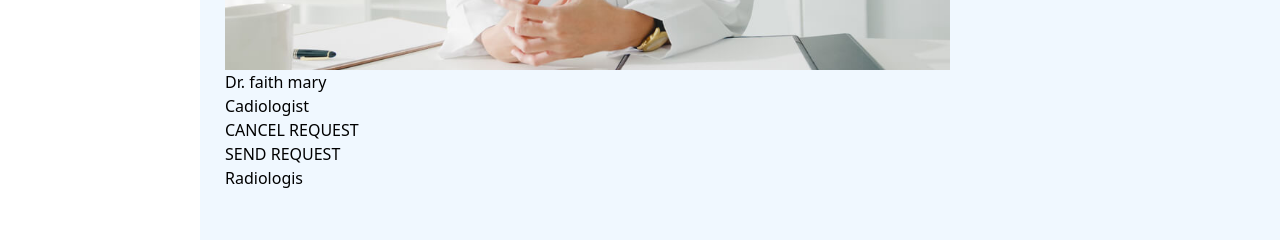
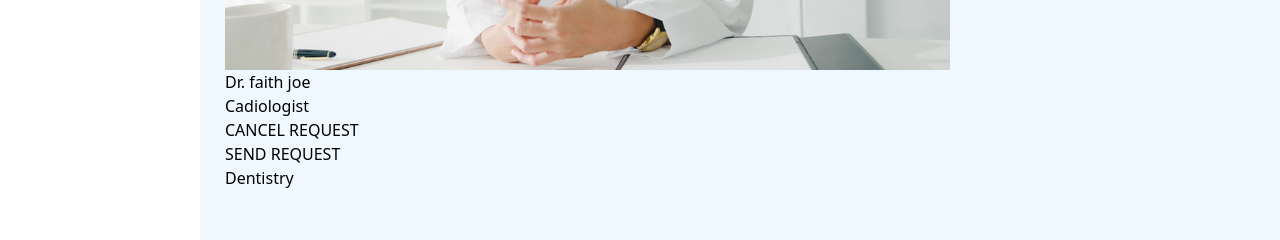
Before and after one commit to saidu2019/lifeguard-clinic, a React (Vite) app in the folder lifeguard-clinic/: page /doctors in a window 1280 px wide. Shown: the part 471-711 px from the top of the page. Built offline with nearby package versions, Linux system fonts and the light colour scheme.

Commit message:
version 2

```diff
--- a/lifeguard-clinic/src/Doctors/Doctors.jsx
+++ b/lifeguard-clinic/src/Doctors/Doctors.jsx
@@ -28,7 +28,7 @@ const Doctors=()=>{
         <div className='photo-name-occupation flex justify-center items-start flex-row'>
         <img src='../images/cardiologist.jpg' className=' w-[60px] h-[60px] rounded-full' alt='image'/>
         <div className='name-occupation flex justify-start flex-col gap-1 pl-2'>
-          <h2 className='name font-bold'>Dr. faith mary </h2>
+          <h2 className='name font-bold'>Dr. faith joe </h2>
           <h3 className='occupation font-semibold'>Cadiologist</h3>
         </div>
         </div>
--- a/lifeguard-clinic/src/Doctors/Radiologis .jsx
+++ b/lifeguard-clinic/src/Doctors/Radiologis .jsx
@@ -2,7 +2,7 @@ import React from 'react'
 
 function Radiologis () {
   return (
-    <div>Radiologis </div>
+    <div>Dentistry </div>
   )
 }
 
```
